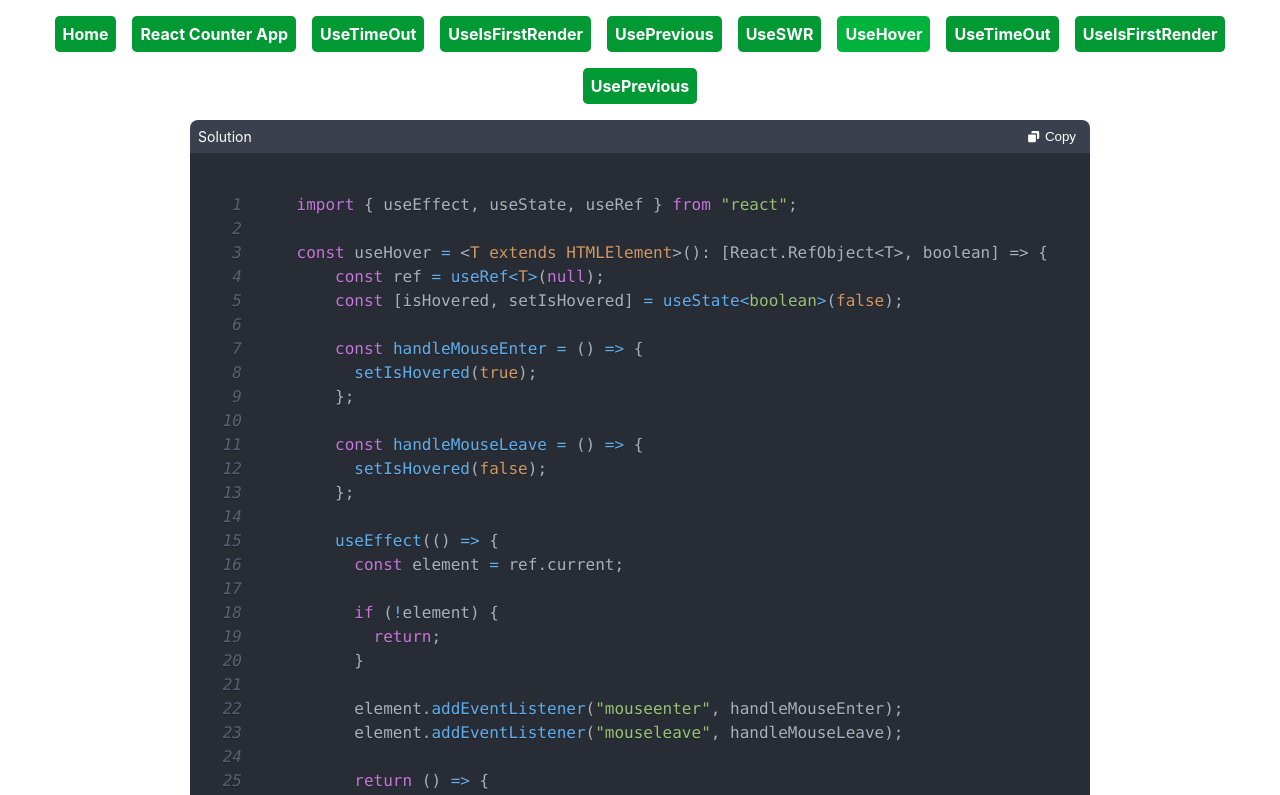
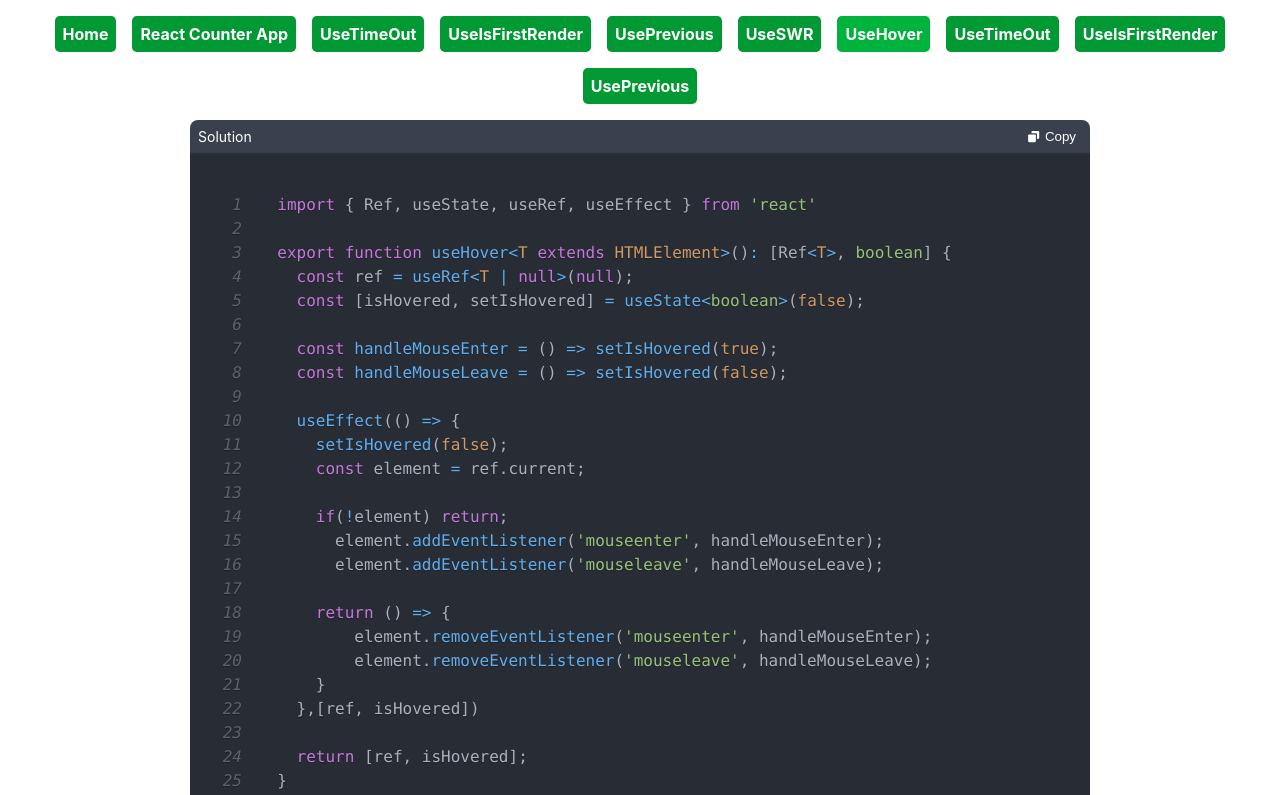
Before and after one commit to raymondpoon95/big-frontend-dev, a React (Create React App) app: page /useHover in a window 1280 px wide. Shown: the top 795 px of the page. Built offline with nearby package versions, Linux system fonts and the light colour scheme.

Commit message:
refactored useHover solution

```diff
--- a/src/components/UseHover/UseHover.tsx
+++ b/src/components/UseHover/UseHover.tsx
@@ -2,40 +2,35 @@ import { useEffect, useState, useRef } from "react";
 import CodeDisplay from "../CodeDisplay/CodeDisplay";
 
 const useHoverCodeString = `
-    import { useEffect, useState, useRef } from "react";
+  import { Ref, useState, useRef, useEffect } from 'react'
 
-    const useHover = <T extends HTMLElement>(): [React.RefObject<T>, boolean] => {
-        const ref = useRef<T>(null);
-        const [isHovered, setIsHovered] = useState<boolean>(false);
+  export function useHover<T extends HTMLElement>(): [Ref<T>, boolean] {
+    const ref = useRef<T | null>(null);
+    const [isHovered, setIsHovered] = useState<boolean>(false);
 
-        const handleMouseEnter = () => {
-          setIsHovered(true);
-        };
+    const handleMouseEnter = () => setIsHovered(true);
+    const handleMouseLeave = () => setIsHovered(false);
 
-        const handleMouseLeave = () => {
-          setIsHovered(false);
-        };
+    useEffect(() => {
+      setIsHovered(false);
+      const element = ref.current;
 
-        useEffect(() => {
-          const element = ref.current;
+      if(!element) return;
+        element.addEventListener('mouseenter', handleMouseEnter);
+        element.addEventListener('mouseleave', handleMouseLeave);
 
-          if (!element) {
-            return;
-          }
+      return () => {
+          element.removeEventListener('mouseenter', handleMouseEnter);
+          element.removeEventListener('mouseleave', handleMouseLeave);
+      }
+    },[ref, isHovered])
 
-          element.addEventListener("mouseenter", handleMouseEnter);
-          element.addEventListener("mouseleave", handleMouseLeave);
-
-          return () => {
-            element.removeEventListener("mouseenter", handleMouseEnter);
-            element.removeEventListener("mouseleave", handleMouseLeave);
-          };
-        }, []);
-
-        return [ref, isHovered];
-      };
+    return [ref, isHovered];
+  }
 `;
 
+// implementation here is a little different because the above solution has a test case that is required to pass on bigfrontend.dev
+// only difference below solution has is that it does not require dependancies in the useEffect
 const useHover = <T extends HTMLElement>(): [React.RefObject<T>, boolean] => {
   const ref = useRef<T>(null);
   const [isHovered, setIsHovered] = useState<boolean>(false);
```
